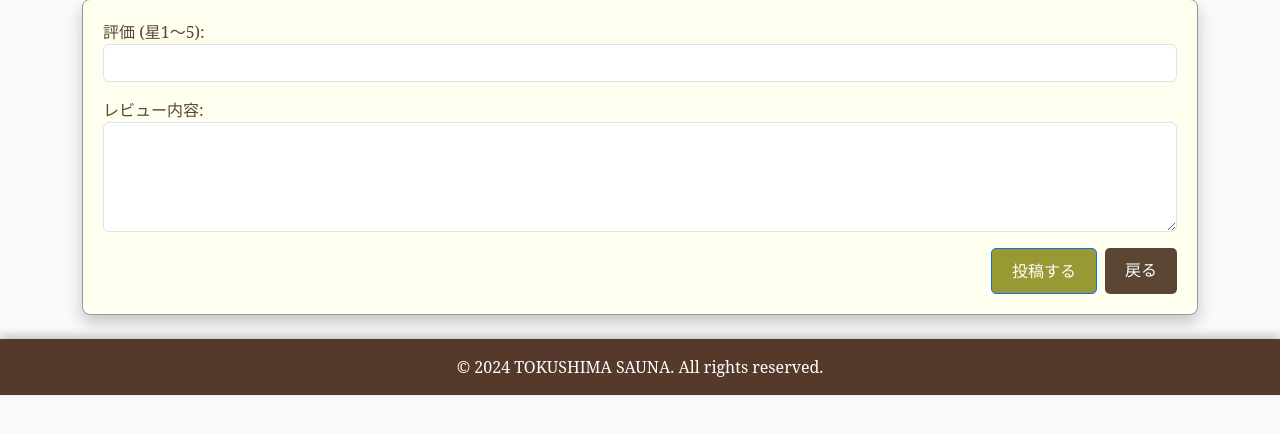
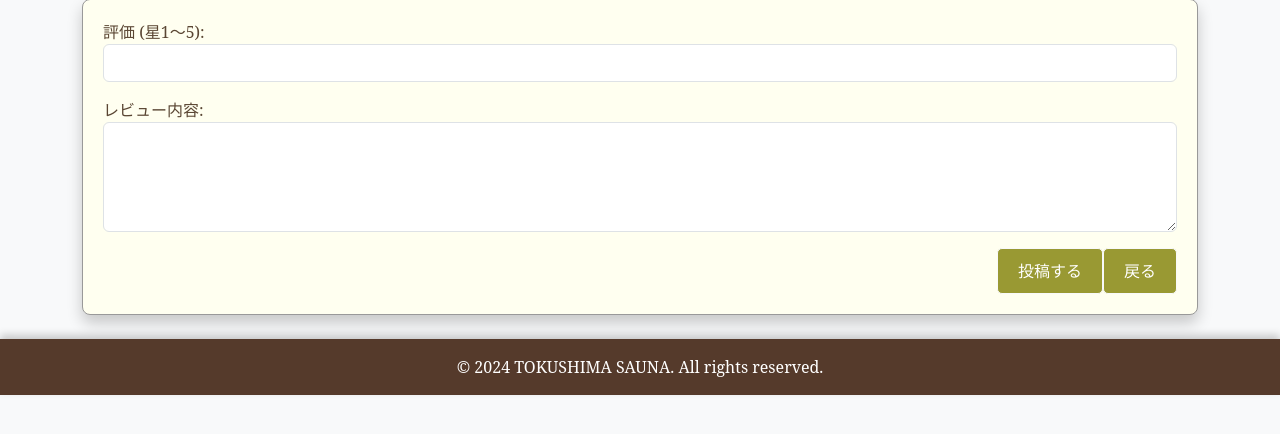
Before and after one commit to o1-mat/tokushima-sauna, a Django app: template tokushimasauna/templates/review.html in a window 1280 px wide. Shown: the part 166-600 px from the top of the page. Run offline with Django 5.2, Linux system fonts and the light colour scheme; the template is opened without the code that fills it: values that come from a table or form of the project are taken from there, others are empty.

Commit message:
Add files via upload

```diff
--- a/tokushimasauna/templates/review.html
+++ b/tokushimasauna/templates/review.html
@@ -7,8 +7,8 @@
         {% csrf_token %}
         {{ form.as_p }}
         <div class="d-flex justify-content-end">
-            <button type="submit" class="btn btn-primary me-2">投稿する</button>
-            <a href="{% url 'spa_detail' spa.id %}" class="btn btn-secondary">戻る</a>
+            <button type="submit" class="btn btn-light">投稿する</button>
+            <a href="{% url 'spa_detail' spa.id %}" class="btn btn-light">戻る</a>
         </div>
     </form>
 </div>
```
